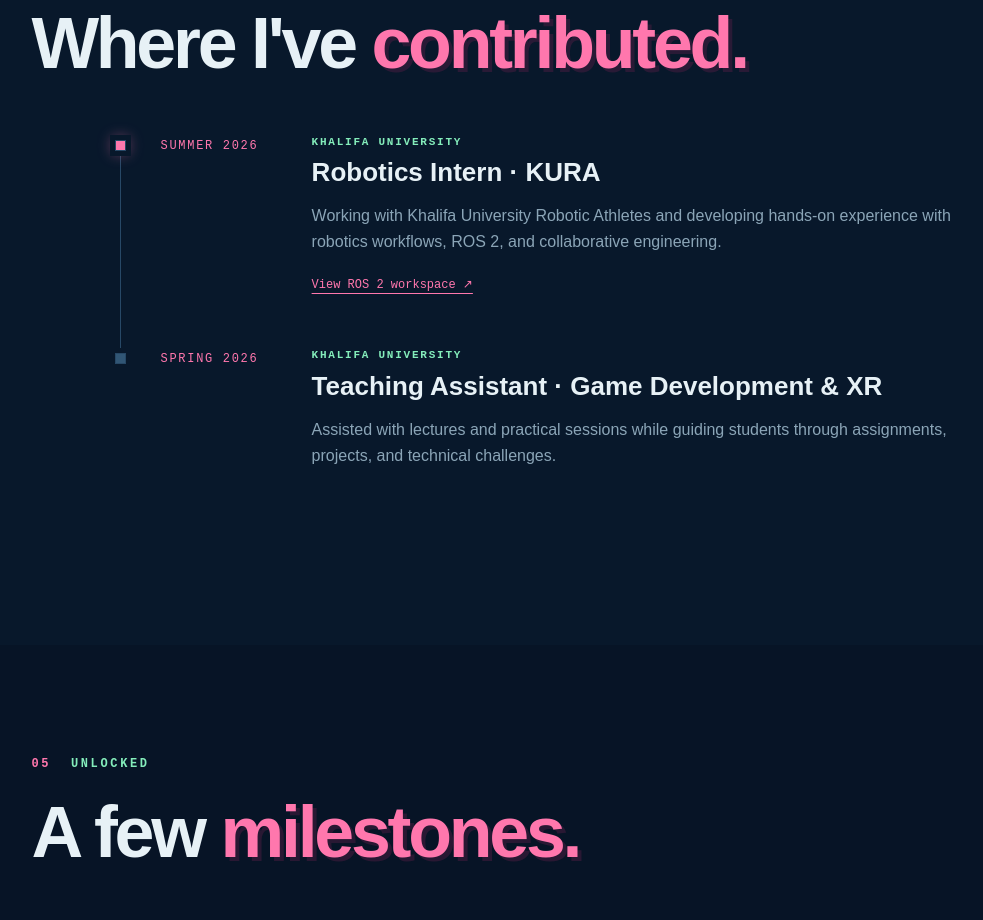
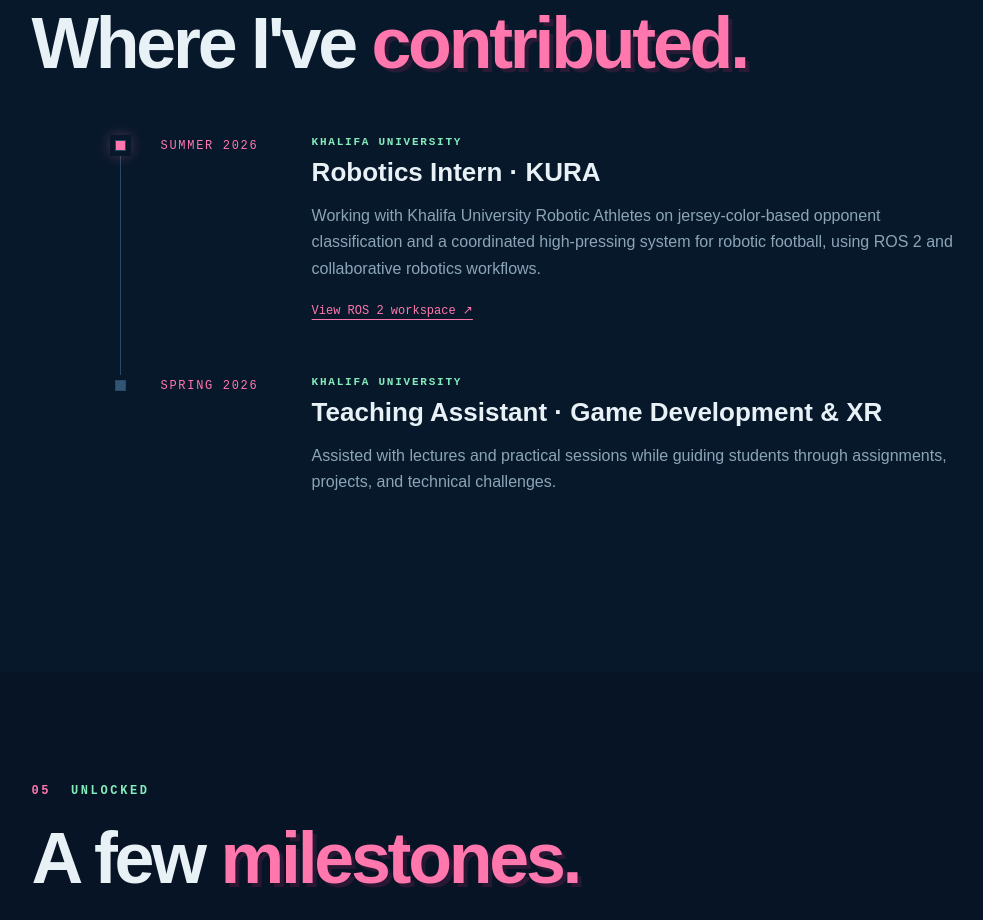
Before and after one commit to RaghadElajab/portfolio, a plain HTML site: page index.html in a window 1280 px wide. Shown: the part 5738-6658 px from the top of the page, without its empty margins (71-1054 px from the left). Drawn offline with Linux system fonts and the light colour scheme.

Commit message:
Detail KURA robotics work

```diff
--- a/index.html
+++ b/index.html
@@ -128,7 +128,7 @@
     <section class="section experience" id="experience" aria-labelledby="experience-title">
       <div class="section-heading"><p class="eyebrow"><span>04</span> EXPERIENCE</p><h2 id="experience-title">Where I've <em>contributed.</em></h2></div>
       <div class="timeline">
-        <article class="timeline-item current"><div class="time-marker"><span></span></div><div class="time-date">SUMMER 2026</div><div class="time-content"><p class="tag">KHALIFA UNIVERSITY</p><h3>Robotics Intern · KURA</h3><p>Working with Khalifa University Robotic Athletes and developing hands-on experience with robotics workflows, ROS 2, and collaborative engineering.</p><a href="https://github.com/RaghadElajab/ws_ros2" target="_blank" rel="noreferrer">View ROS 2 workspace ↗</a></div></article>
+        <article class="timeline-item current"><div class="time-marker"><span></span></div><div class="time-date">SUMMER 2026</div><div class="time-content"><p class="tag">KHALIFA UNIVERSITY</p><h3>Robotics Intern · KURA</h3><p>Working with Khalifa University Robotic Athletes on jersey-color-based opponent classification and a coordinated high-pressing system for robotic football, using ROS 2 and collaborative robotics workflows.</p><a href="https://github.com/RaghadElajab/ws_ros2" target="_blank" rel="noreferrer">View ROS 2 workspace ↗</a></div></article>
         <article class="timeline-item"><div class="time-marker"><span></span></div><div class="time-date">SPRING 2026</div><div class="time-content"><p class="tag">KHALIFA UNIVERSITY</p><h3>Teaching Assistant · Game Development &amp; XR</h3><p>Assisted with lectures and practical sessions while guiding students through assignments, projects, and technical challenges.</p></div></article>
       </div>
     </section>
```
